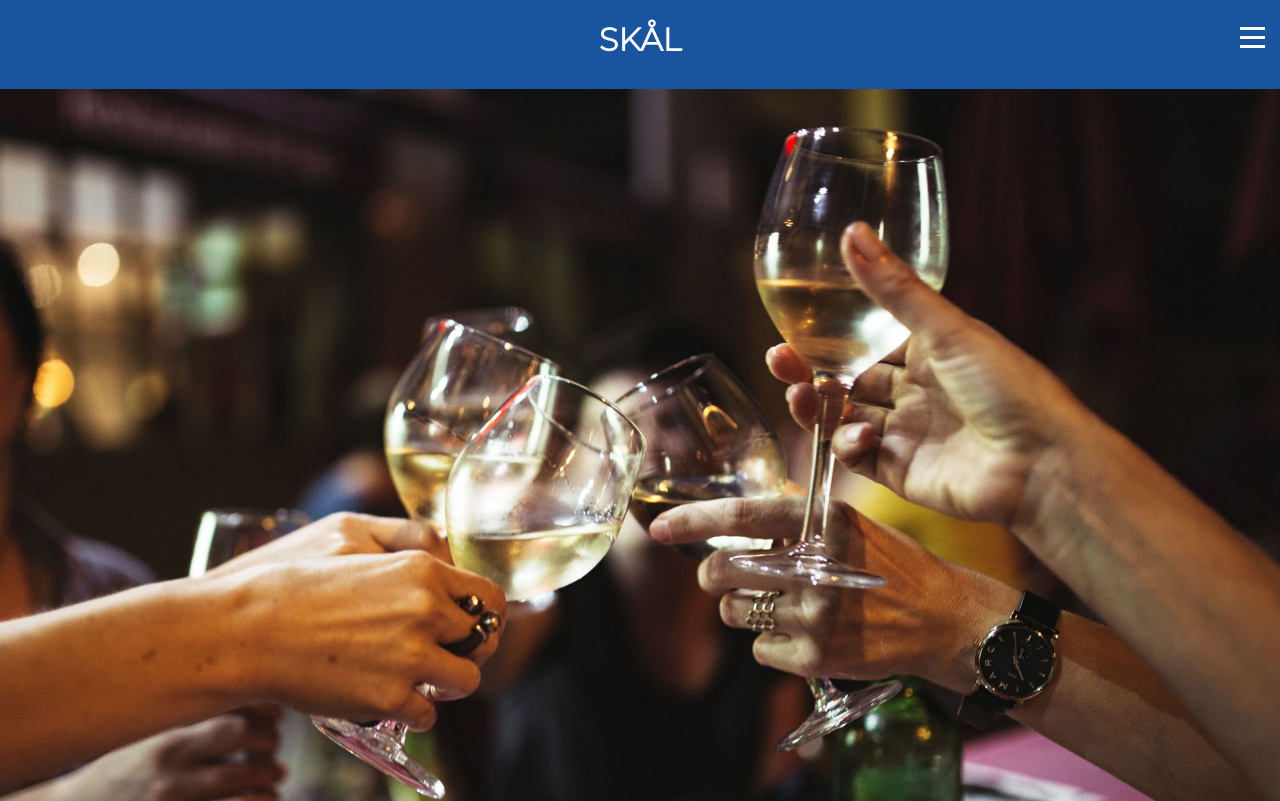
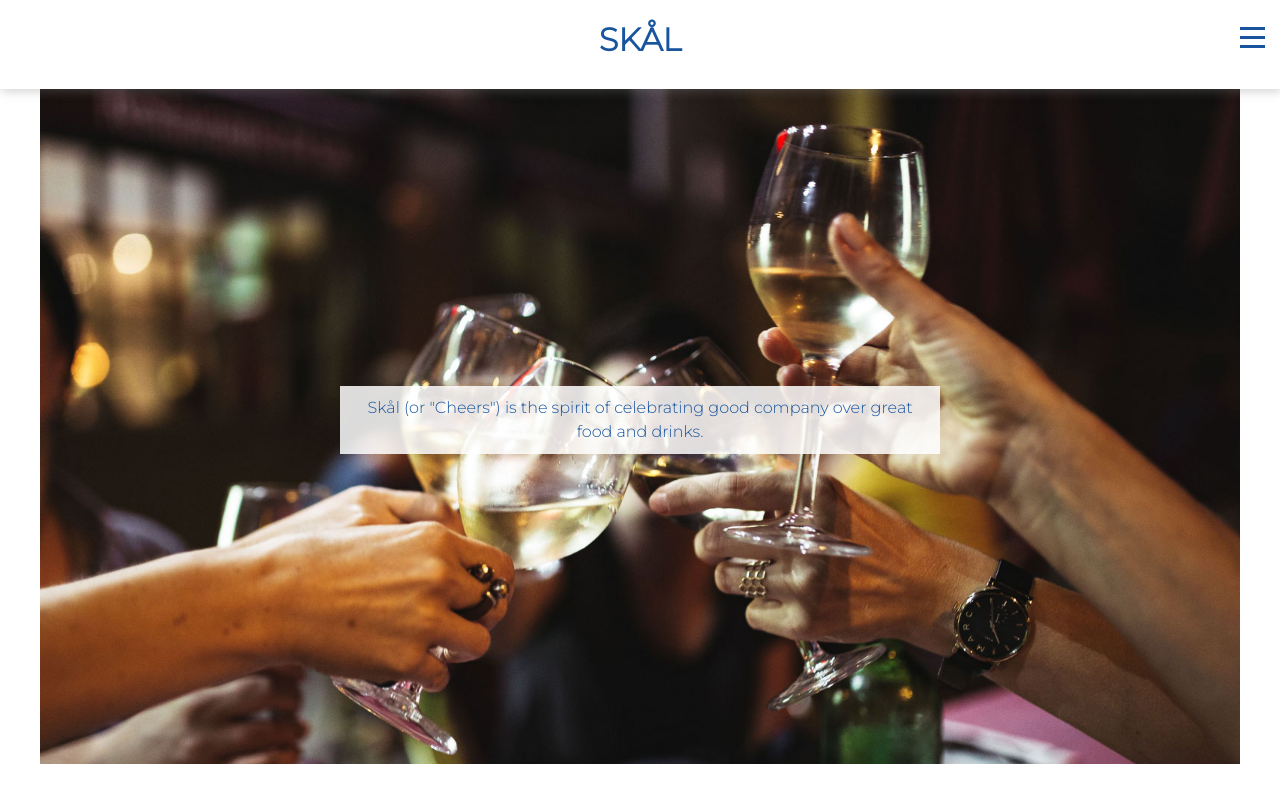
Before and after one commit to koalfred/restaurant-brochure, a plain HTML site: page index.html in a window 1280 px wide. Shown: the top 801 px of the page. Drawn offline with nearby package versions, Linux system fonts and the light colour scheme; a web font is replaced by a local one.

Commit message:
updated header and banner styles

```diff
--- a/scss/_header.scss
+++ b/scss/_header.scss
@@ -1,14 +1,17 @@
 //Header styles
 header {
+    position: fixed;
+    z-index: 99;
     width: 100%;
-    background-color: $main-bg;
-    color: white;
+    background-color: white;
+    color: $main-bg;
     font-family: $logo;
     font-weight: 300;
     padding: 15px;
     text-align: center;
     display: grid;
     grid-template-columns: 1fr 1fr 1fr;
+    box-shadow: 1px 2px 10px rgba(128, 128, 128, 0.377);
     h1 {
         grid-column: 2/3;
         padding: 5px 0 15px 0;
@@ -29,7 +32,7 @@ header {
 
     a {
         text-decoration: none;
-        color: white;
+        color: $main-bg;
         font-family: $heading;
         font-weight: 400;
         font-size: 20px;
@@ -39,7 +42,7 @@ header {
         height: 3px;
         width: 25px;
         margin: 6px auto;
-        background: white;
+        background: $main-bg;
         justify-content: right;
         transition: 0.4s;
       }
--- a/scss/_home.scss
+++ b/scss/_home.scss
@@ -5,17 +5,27 @@ main {
     margin: auto;
 }
 .banner{
-    background-color: $main-bg;
+    position: relative;
+    max-width: 1200px;
+    margin: auto;
+    padding-top: 89px;
+    z-index: 1;
     img{
         width: 100%;
     }
     p {
+        position: absolute;
+        top: 55%;
+        left: 50%;
+        transform: translate(-50%, -50%);
+        background-color: rgba(255, 255, 255, 0.849);
         padding: 10px;
+        min-width: 300px;
         max-width: 800px;
         font-family: $logo;
         font-weight: 400;
         font-size: 16px;
-        color: white;
+        color: $main-bg;
         text-align: center;
         margin: auto;
     }
```
Also changed, not shown: styles/styles.css, 1 other file.
